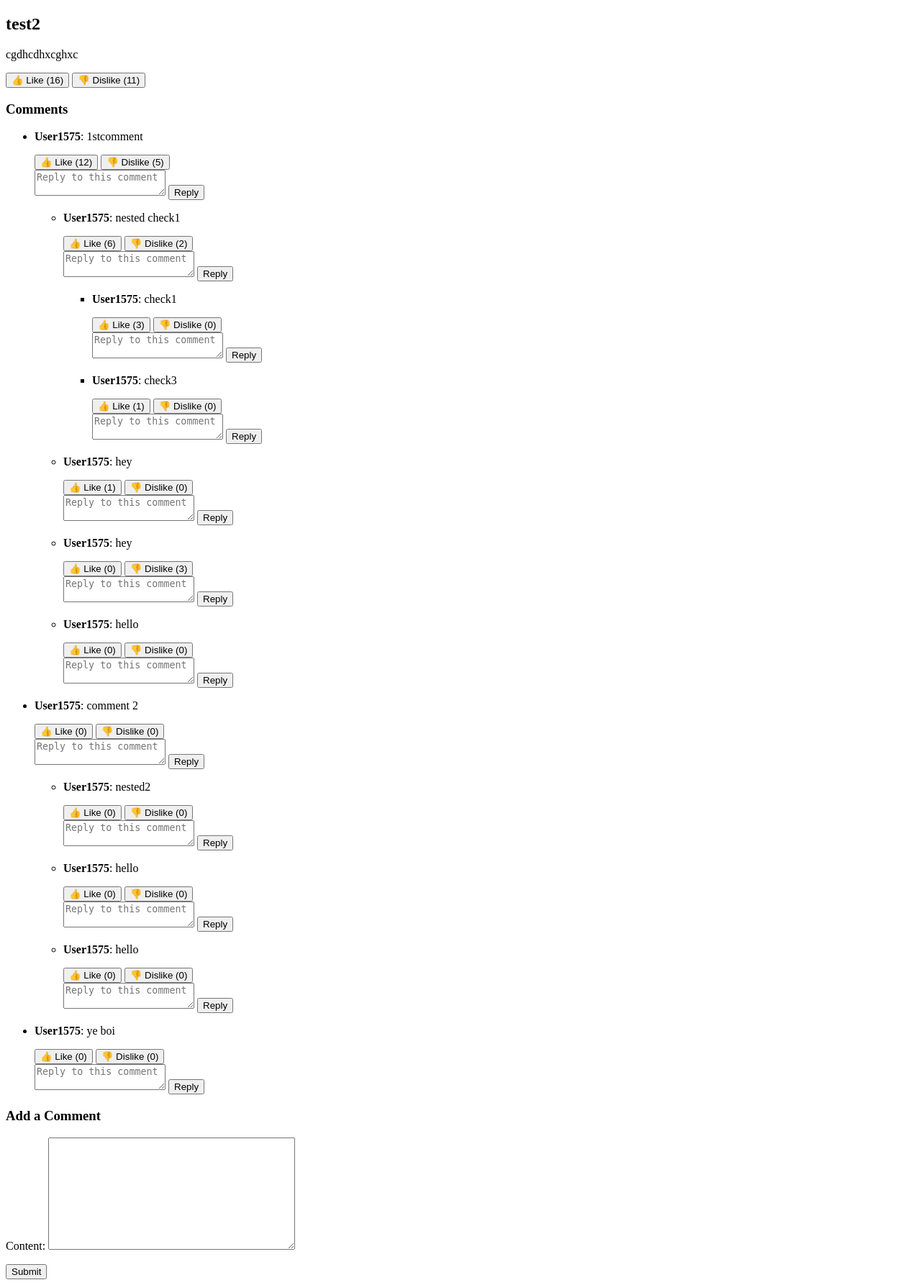
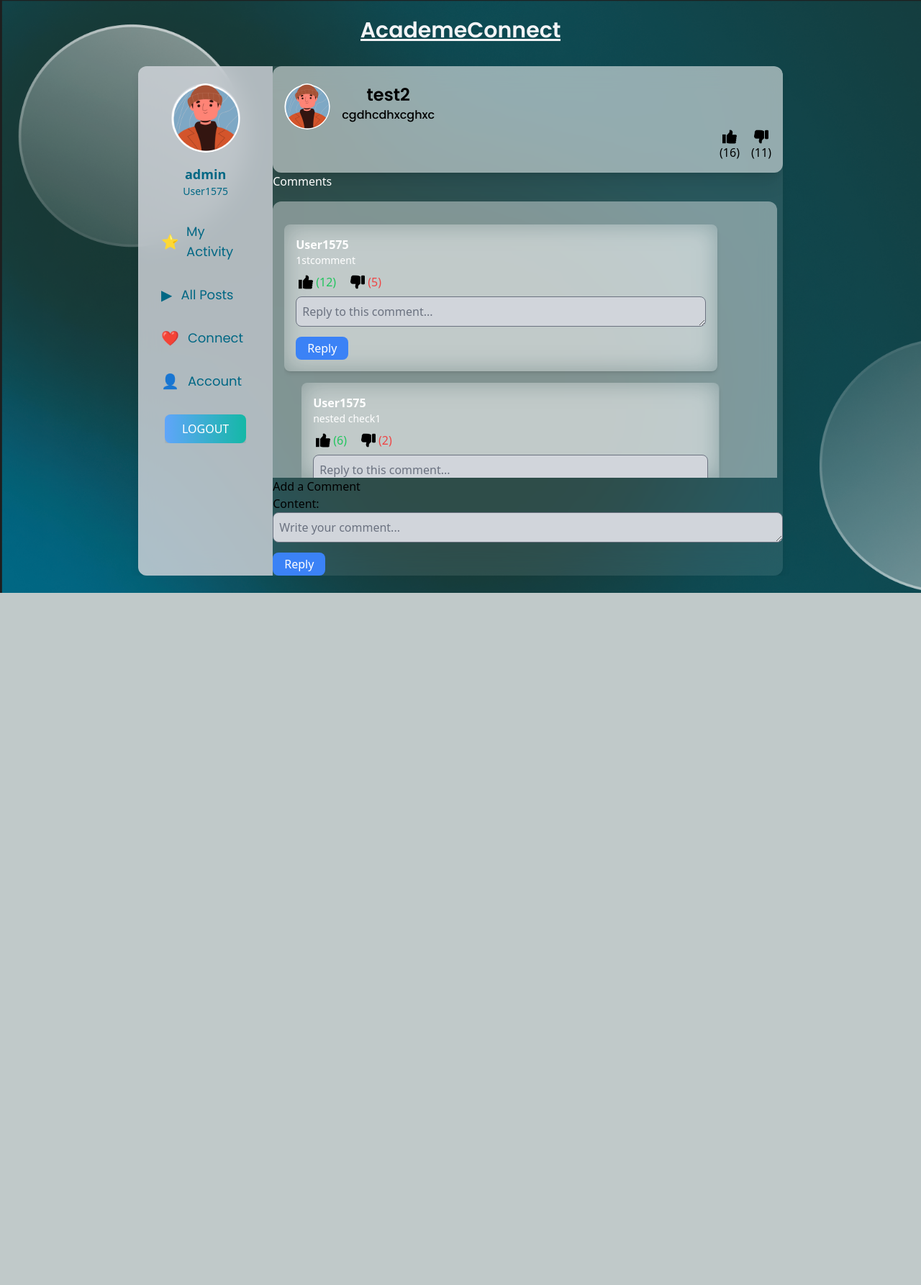
Before and after one commit to ARlSE01/academeconnect, a Django app: page /post/3/ in a window 1280 px wide. Shown: the whole page at 72% size. After the commit the page ends 824 px from the top, so only its background shows below. Run offline with Django 5.2, Linux system fonts and the light colour scheme; a user stored in the database is signed in; data comes from the database, SQL or seed files in the repository; both versions use the stored data as it was after the commit; some libraries are stand-ins or nearby versions.

Commit message:
changes to postdetail

```diff
--- a/connect/forms.py
+++ b/connect/forms.py
@@ -39,3 +39,10 @@ class CommentForm(forms.ModelForm):
     class Meta:
         model = Comment
         fields = ['content']
+        widgets = {
+            'content': forms.Textarea(attrs={
+                'class': 'w-full p-2 bg-gray-300 text-white rounded-lg',
+                'rows': 1,
+                'placeholder': 'Write your comment...',
+            }),
+        }
--- a/connect/templates/comments.html
+++ b/connect/templates/comments.html
@@ -1,24 +1,36 @@
-<li>
-    <p><strong>{{ comment.author.random_username }}</strong>: {{ comment.content }}</p>
+<li class="mt-4">
+    <div class="bg-white/10 backdrop-blur-lg p-4 rounded-lg shadow-md w-[90%] ml-{{ comment.depth|add:4 }}%">
+        <!-- Comment Author -->
+        <p class="font-semibold text-white">{{ comment.author.random_username }}</p>
+        <p class="text-sm text-white">{{ comment.content }}</p>
 
-    <!-- Like & Dislike buttons for comment -->
-    <button class="comment-like-btn" data-post="{{ comment.id }}">👍 Like (<span id="likes-count-{{ comment.id }}">{{ comment.likes }}</span>)</button>
-    <button class="comment-dislike-btn" data-post="{{ comment.id }}">👎 Dislike (<span id="dislikes-count-{{ comment.id }}">{{ comment.dislikes }}</span>)</button>
+        <!-- Like & Dislike Buttons -->
+        <div class="flex space-x-4 mt-2">
+            <button class="comment-like-btn text-green-500 flex items-center" data-post="{{ comment.id }}">
+                <img src="/static/uploads/like.png" class="h-5 w-5 mx-1"> (<span id="likes-count-{{ comment.id }}">{{ comment.likes }}</span>)
+            </button>
+            <button class="comment-dislike-btn text-red-500 flex items-center" data-post="{{ comment.id }}">
+                <img src="/static/uploads/dislike.png" class="h-5 w-5 mx-1"> (<span id="dislikes-count-{{ comment.id }}">{{ comment.dislikes }}</span>)
+            </button>
+        </div>
 
-    <!-- Reply Form -->
-    <form method="POST" action="{% url 'add_comment' comment.post.id %}">
-        {% csrf_token %}
-        <input type="hidden" name="parent_id" value="{{ comment.id }}">
-        <textarea name="content" placeholder="Reply to this comment"></textarea>
-        <button type="submit">Reply</button>
-    </form>
+        <!-- Reply Form -->
+        <form method="POST" action="{% url 'add_comment' comment.post.id %}" class="mt-2">
+            {% csrf_token %}
+            <input type="hidden" name="parent_id" value="{{ comment.id }}">
+            <textarea name="content" rows="1" class="w-full p-2 bg-gray-300  text-white rounded-lg" placeholder="Reply to this comment..."></textarea>
+            <button type="submit" class="mt-2 px-4 py-1 bg-blue-500 text-white rounded-lg">Reply</button>
+        </form>
+    </div>
 
-    <!-- Render Replies Recursively -->
-    <ul>
+    <!-- Recursive Rendering for Replies -->
+
+    <ul class="ml-{{ comment.depth|add:6 }}">
         {% for reply in comments %}
             {% if reply.parent == comment %}
                 {% include "comments.html" with comment=reply comments=comments %}
             {% endif %}
+
         {% endfor %}
     </ul>
 </li>
--- /dev/null
+++ b/connect/templates/nav.html
@@ -0,0 +1,91 @@
+{% load static %}
+{% load static tailwind_tags %}
+<!DOCTYPE html>
+<html lang="en">
+<head>
+    <meta charset="UTF-8">
+    <meta name="viewport" content="width=device-width, initial-scale=1.0">
+    <title>Dashboard</title>
+    {% block forjs %}
+    {% endblock %}
+      <link rel="preconnect" href="https://fonts.googleapis.com">
+<link rel="preconnect" href="https://fonts.gstatic.com" crossorigin>
+<link href="https://fonts.googleapis.com/css2?family=Poppins:ital,wght@0,100;0,200;0,300;0,400;0,500;0,600;0,700;0,800;0,900;1,100;1,200;1,300;1,400;1,500;1,600;1,700;1,800;1,900&display=swap" rel="stylesheet">
+    {% tailwind_css %}
+    <style>
+/* Hide Scrollbar Completely */
+::-webkit-scrollbar {
+    width: 0px; /* No scrollbar */
+    display: none;
+}
+::-webkit-scrollbar-thumb {
+    background-color: transparent; /* Invisible thumb */
+}
+::-webkit-scrollbar-track {
+    background-color: transparent; /* Invisible track */
+}
+* {
+    scrollbar-width: none; /* Firefox scrollbar hidden */
+    overflow-x: hidden; /* No horizontal scrolling */
+}
+
+@keyframes appear {
+    from{
+    opacity: 0;
+    scale: 0.8;
+    }
+    to {
+        opacity: 1;
+        scale: 1;
+    }
+}
+
+.block {
+    animation: appear linear;
+    animation-timeline: view();
+    animation-range: entry 0% cover 20% ;
+}
+</style>
+</head>
+<body class="bg-[url('/static/uploads/everybg.png')] bg-cover min-h-screen flex justify-center items-center p-6">
+<div class="flex flex-col w-[90vw] items-center space-y-8">
+<h1 class="text-3xl font-poppins font-semibold text-gray-100 underline">AcademeConnect</h1>
+    <div class="flex w-full max-w-[70vw] bg-white/10 backdrop-blur-lg rounded-xl shadow-lg overflow-hidden">
+        <!-- Sidebar -->
+        <div class="w-1/4 bg-gray-300/80 p-6 flex flex-col items-center text-[#006784]">
+            <div class="w-24 h-24 bg-gray-300 rounded-full overflow-hidden ">
+                <img src=" /{{user.profile_picture}} " alt="User" class="w-full h-full object-cover">
+            </div>
+            <h2 class="mt-4  font-semibold text-lg">{{user.username}}</h2>
+            <p class="text-sm">{{user.random_username}}</p>
+            <nav class="mt-6  space-y-4  w-full text-lg font-poppins">
+                <a href="../viewposts" class="flex items-center space-x-3 p-2 hover:bg-white/20 rounded-lg transition-all hover:scale-105 duration-300 ease-in-out">
+                    <span class="text-xl">⭐</span>
+                    <span>My Activity</span>
+                </a>
+                <a href="#" class="flex items-center space-x-3 p-2 hover:bg-white/20 rounded-lg transition-all hover:scale-105 duration-300 ease-in-out">
+                    <span class="text-xl">▶</span>
+                    <span>All Posts</span>
+                </a>
+                <a href="#" class="flex items-center space-x-3 p-2 hover:bg-white/20 rounded-lg transition-all hover:scale-105 duration-300 ease-in-out">
+                    <span class="text-xl">❤️</span>
+                    <span>Connect</span>
+                </a>
+                <a href="#" class="flex items-center space-x-3 p-2 hover:bg-white/20 rounded-lg transition-all hover:scale-105 duration-300 ease-in-out">
+                    <span class="text-xl">👤</span>
+                    <span>Account</span>
+                </a>
+            </nav>
+            <form action="../logout/" method="post" class="transition-all hover:scale-105 duration-300 ease-in-out">
+                {% csrf_token %}
+            <button class="mt-6 bg-gradient-to-r from-blue-400 to-teal-500 text-white px-6 py-2 rounded-lg w-full shadow-md hover:opacity-80 ">LOGOUT</button>
+            </form>
+        </div>
+
+{% block content %}
+        <!-- Main Content -->
+      {% endblock %}
+    </div>
+</div>
+</body>
+</html>
--- a/connect/templates/post_detail.html
+++ b/connect/templates/post_detail.html
@@ -1,35 +1,53 @@
+{% extends 'nav.html' %}
 {% load static %}
-<!DOCTYPE html>
-<html lang="en">
-<head>
-    <meta charset="UTF-8">
-    <title>Post Details</title>
+
+{% block forjs %}
 <script src="{% static 'likesdislikes.js' %}"></script>
-</head>
-<body>
+{% endblock %}
 
-<h2>{{ post.title }}</h2>
-<p>{{ post.content }}</p>
+{% block content %}
+<div class="flex flex-col w-full">
+    <div class="w-full bg-white/50 rounded-xl p-4 shadow-xl ">
+        <div class="flex w-full items-center justify-start flex-wrap ">
+            <img src="{{ post.author.profile_picture.url }}" class="w-16 h-16 mt-2 rounded-full">
+            <div class="flex flex-col justify-center p-2 ml-2 items-center">
+                <h2 class="font-poppins font-semibold text-2xl text-black text-left">{{ post.title }}</h2>
+                <p class="font-poppins font-medium text-black text-left">{{ post.content }}</p>
+            </div>
+        </div>
 
         <!-- Like & Dislike buttons for post -->
-<button class="like-btn" data-post="{{ post.id }}">👍 Like (<span id="likes-count-{{ post.id }}">{{ post.likes }}</span>)</button>
-<button class="dislike-btn" data-post="{{ post.id }}">👎 Dislike (<span id="dislikes-count-{{ post.id }}">{{ post.dislikes }}</span>)</button>
+        <div class="flex w-full justify-end space-x-4 items-center">
+            <button class="like-btn" data-post="{{ post.id }}">
+                <img src="{% static 'uploads/like.png' %}" class="h-5 w-5  mx-1">
+                (<span id="likes-count-{{ post.id }}">{{ post.likes }}</span>)
+            </button>
+            <button class="dislike-btn" data-post="{{ post.id }}">
+                <img src="{% static 'uploads/dislike.png' %}" class="h-5 w-5  mx-1">
+                (<span id="dislikes-count-{{ post.id }}">{{ post.dislikes }}</span>)
+            </button>
+        </div>
+    </div>
 
-<h3>Comments</h3>
+    <h3 class="text-white">Comments</h3>
+    <div class="mt-4 h-96 overflow-y-auto space-y-4 pr-2 ">
     <ul>
         {% for comment in comments %}
             {% if not comment.parent %}
+                <div class="w-full rounded-xl p-4 shadow-xl bg-white/40 space-y-2 ">
                     {% include "comments.html" with comment=comment comments=comments %}
+                </div>
             {% endif %}
         {% endfor %}
     </ul>
+    </div>
 
     <h3>Add a Comment</h3>
     <form method="POST" action="{% url 'add_comment' post.id %}">
         {% csrf_token %}
         {{ form.as_p }}
-    <button type="submit">Submit</button>
+        <button type="submit" class="mt-2 px-4 py-1 bg-blue-500 text-white rounded-lg">Reply</button>
     </form>
+</div>
 
-</body>
-</html>
+{% endblock %}
--- a/theme/static/css/dist/styles.css
+++ b/theme/static/css/dist/styles.css
@@ -807,11 +807,21 @@ select {
   grid-column: span 2 / span 2;
 }
 
+.mx-1 {
+  margin-left: 0.25rem;
+  margin-right: 0.25rem;
+}
+
 .mx-12 {
   margin-left: 3rem;
   margin-right: 3rem;
 }
 
+.mx-6 {
+  margin-left: 1.5rem;
+  margin-right: 1.5rem;
+}
+
 .mx-auto {
   margin-left: auto;
   margin-right: auto;
@@ -822,34 +832,8 @@ select {
   margin-bottom: 1rem;
 }
 
-.mx-6 {
-  margin-left: 1.5rem;
-  margin-right: 1.5rem;
-}
-
-.mx-8 {
-  margin-left: 2rem;
-  margin-right: 2rem;
-}
-
-.mx-4 {
-  margin-left: 1rem;
-  margin-right: 1rem;
-}
-
-.mx-1 {
-  margin-left: 0.25rem;
-  margin-right: 0.25rem;
-}
-
-.mx-24 {
-  margin-left: 6rem;
-  margin-right: 6rem;
-}
-
-.mx-16 {
-  margin-left: 4rem;
-  margin-right: 4rem;
+.mb-2 {
+  margin-bottom: 0.5rem;
 }
 
 .mb-3 {
@@ -868,10 +852,18 @@ select {
   margin-left: 1rem;
 }
 
+.ml-6 {
+  margin-left: 1.5rem;
+}
+
 .ml-7 {
   margin-left: 1.75rem;
 }
 
+.mr-1 {
+  margin-right: 0.25rem;
+}
+
 .mr-10 {
   margin-right: 2.5rem;
 }
@@ -892,42 +884,22 @@ select {
   margin-top: 3vw;
 }
 
-.ml-6 {
-  margin-left: 1.5rem;
-}
-
-.mb-2 {
-  margin-bottom: 0.5rem;
+.mt-2 {
+  margin-top: 0.5rem;
+}
+
+.ml-16 {
+  margin-left: 4rem;
+}
+
+.ml-12 {
+  margin-left: 3rem;
 }
 
 .ml-2 {
   margin-left: 0.5rem;
 }
 
-.ml-1 {
-  margin-left: 0.25rem;
-}
-
-.mr-1 {
-  margin-right: 0.25rem;
-}
-
-.ml-24 {
-  margin-left: 6rem;
-}
-
-.ml-48 {
-  margin-left: 12rem;
-}
-
-.ml-44 {
-  margin-left: 11rem;
-}
-
-.ml-10 {
-  margin-left: 2.5rem;
-}
-
 .block {
   display: block;
 }
@@ -958,6 +930,10 @@ select {
 
 .h-3\/4 {
   height: 75%;
+}
+
+.h-5 {
+  height: 1.25rem;
 }
 
 .h-96 {
@@ -981,22 +957,26 @@ select {
   height: 100vh;
 }
 
-.h-5 {
-  height: 1.25rem;
+.h-16 {
+  height: 4rem;
 }
 
 .min-h-screen {
   min-height: 100vh;
 }
 
-.w-1\/3 {
-  width: 33.333333%;
+.w-1\/4 {
+  width: 25%;
 }
 
 .w-10 {
   width: 2.5rem;
 }
 
+.w-11\/12 {
+  width: 91.666667%;
+}
+
 .w-12 {
   width: 3rem;
 }
@@ -1005,6 +985,14 @@ select {
   width: 6rem;
 }
 
+.w-3\/4 {
+  width: 75%;
+}
+
+.w-5 {
+  width: 1.25rem;
+}
+
 .w-6 {
   width: 1.5rem;
 }
@@ -1013,75 +1001,26 @@ select {
   width: 65vw;
 }
 
+.w-\[90vw\] {
+  width: 90vw;
+}
+
 .w-full {
   width: 100%;
 }
 
-.w-2\/3 {
-  width: 66.666667%;
-}
-
-.w-fit {
-  width: -moz-fit-content;
-  width: fit-content;
-}
-
-.w-\[50vw\] {
-  width: 50vw;
-}
-
-.w-\[90vw\] {
-  width: 90vw;
-}
-
-.w-3\/4 {
-  width: 75%;
-}
-
-.w-4\/5 {
-  width: 80%;
-}
-
-.w-5\/6 {
-  width: 83.333333%;
-}
-
-.w-11\/12 {
-  width: 91.666667%;
-}
-
-.w-5 {
-  width: 1.25rem;
-}
-
-.w-2\/5 {
-  width: 40%;
-}
-
-.w-1\/5 {
-  width: 20%;
-}
-
-.w-1\/4 {
-  width: 25%;
-}
-
-.w-screen {
-  width: 100vw;
-}
-
-.w-auto {
-  width: auto;
+.w-\[90\%\] {
+  width: 90%;
+}
+
+.w-16 {
+  width: 4rem;
 }
 
 .max-w-2xl {
   max-width: 42rem;
 }
 
-.max-w-5xl {
-  max-width: 64rem;
-}
-
 .max-w-\[50vw\] {
   max-width: 50vw;
 }
@@ -1167,6 +1062,10 @@ select {
   flex-direction: column;
 }
 
+.flex-wrap {
+  flex-wrap: wrap;
+}
+
 .items-start {
   align-items: flex-start;
 }
@@ -1177,6 +1076,14 @@ select {
 
 .items-center {
   align-items: center;
+}
+
+.justify-start {
+  justify-content: flex-start;
+}
+
+.justify-end {
+  justify-content: flex-end;
 }
 
 .justify-center {
@@ -1322,6 +1217,10 @@ select {
   background-color: rgb(209 213 219 / var(--tw-bg-opacity, 1));
 }
 
+.bg-gray-300\/80 {
+  background-color: rgb(209 213 219 / 0.8);
+}
+
 .bg-gray-50 {
   --tw-bg-opacity: 1;
   background-color: rgb(249 250 251 / var(--tw-bg-opacity, 1));
@@ -1350,8 +1249,31 @@ select {
   background-color: rgb(255 255 255 / 0.1);
 }
 
+.bg-white\/40 {
+  background-color: rgb(255 255 255 / 0.4);
+}
+
+.bg-blue-500 {
+  --tw-bg-opacity: 1;
+  background-color: rgb(59 130 246 / var(--tw-bg-opacity, 1));
+}
+
+.bg-gray-800 {
+  --tw-bg-opacity: 1;
+  background-color: rgb(31 41 55 / var(--tw-bg-opacity, 1));
+}
+
 .bg-white\/20 {
   background-color: rgb(255 255 255 / 0.2);
+}
+
+.bg-white\/50 {
+  background-color: rgb(255 255 255 / 0.5);
+}
+
+.bg-gray-900 {
+  --tw-bg-opacity: 1;
+  background-color: rgb(17 24 39 / var(--tw-bg-opacity, 1));
 }
 
 .bg-gray-500 {
@@ -1359,12 +1281,8 @@ select {
   background-color: rgb(107 114 128 / var(--tw-bg-opacity, 1));
 }
 
-.bg-white\/40 {
-  background-color: rgb(255 255 255 / 0.4);
-}
-
-.bg-gray-300\/80 {
-  background-color: rgb(209 213 219 / 0.8);
+.bg-gray-300\/40 {
+  background-color: rgb(209 213 219 / 0.4);
 }
 
 .bg-\[url\(\'\/static\/uploads\/classroom\.jpg\'\)\] {
@@ -1493,6 +1421,20 @@ select {
   padding-bottom: 0.75rem;
 }
 
+.px-4 {
+  padding-left: 1rem;
+  padding-right: 1rem;
+}
+
+.py-1 {
+  padding-top: 0.25rem;
+  padding-bottom: 0.25rem;
+}
+
+.pl-10 {
+  padding-left: 2.5rem;
+}
+
 .pr-32 {
   padding-right: 8rem;
 }
@@ -1505,20 +1447,12 @@ select {
   padding-top: 1rem;
 }
 
-.pl-10 {
-  padding-left: 2.5rem;
-}
-
-.pb-6 {
-  padding-bottom: 1.5rem;
-}
-
-.pr-6 {
-  padding-right: 1.5rem;
-}
-
-.pt-6 {
-  padding-top: 1.5rem;
+.pr-2 {
+  padding-right: 0.5rem;
+}
+
+.text-left {
+  text-align: left;
 }
 
 .text-center {
@@ -1529,16 +1463,17 @@ select {
   text-align: right;
 }
 
-.align-middle {
-  vertical-align: middle;
-}
-
 .font-poppins {
   font-family: Poppins, sans-serif;
 }
 
 .font-serif {
   font-family: ui-serif, Georgia, Cambria, "Times New Roman", Times, serif;
+}
+
+.text-2xl {
+  font-size: 1.5rem;
+  line-height: 2rem;
 }
 
 .text-3xl {
@@ -1571,21 +1506,6 @@ select {
   line-height: 1.75rem;
 }
 
-.text-xs {
-  font-size: 0.75rem;
-  line-height: 1rem;
-}
-
-.text-2xl {
-  font-size: 1.5rem;
-  line-height: 2rem;
-}
-
-.text-7xl {
-  font-size: 4.5rem;
-  line-height: 1;
-}
-
 .font-bold {
   font-weight: 700;
 }
@@ -1661,28 +1576,27 @@ select {
   color: rgb(255 255 255 / var(--tw-text-opacity, 1));
 }
 
+.text-green-500 {
+  --tw-text-opacity: 1;
+  color: rgb(34 197 94 / var(--tw-text-opacity, 1));
+}
+
+.text-red-500 {
+  --tw-text-opacity: 1;
+  color: rgb(239 68 68 / var(--tw-text-opacity, 1));
+}
+
+.text-blue-400 {
+  --tw-text-opacity: 1;
+  color: rgb(96 165 250 / var(--tw-text-opacity, 1));
+}
+
 .underline {
   text-decoration-line: underline;
 }
 
-.opacity-0 {
-  opacity: 0;
-}
-
-.opacity-80 {
-  opacity: 0.8;
-}
-
 .opacity-90 {
   opacity: 0.9;
-}
-
-.opacity-100 {
-  opacity: 1;
-}
-
-.opacity-50 {
-  opacity: 0.5;
 }
 
 .shadow-lg {
@@ -1694,6 +1608,12 @@ select {
 .shadow-md {
   --tw-shadow: 0 4px 6px -1px rgb(0 0 0 / 0.1), 0 2px 4px -2px rgb(0 0 0 / 0.1);
   --tw-shadow-colored: 0 4px 6px -1px var(--tw-shadow-color), 0 2px 4px -2px var(--tw-shadow-color);
+  box-shadow: var(--tw-ring-offset-shadow, 0 0 #0000), var(--tw-ring-shadow, 0 0 #0000), var(--tw-shadow);
+}
+
+.shadow-xl {
+  --tw-shadow: 0 20px 25px -5px rgb(0 0 0 / 0.1), 0 8px 10px -6px rgb(0 0 0 / 0.1);
+  --tw-shadow-colored: 0 20px 25px -5px var(--tw-shadow-color), 0 8px 10px -6px var(--tw-shadow-color);
   box-shadow: var(--tw-ring-offset-shadow, 0 0 #0000), var(--tw-ring-shadow, 0 0 #0000), var(--tw-shadow);
 }
 
```
Also changed, not shown: other parts of theme/static/css/dist/styles.css (+36 -85 lines), connect/models.py (+9 -0 lines), connect/templates/viewpost.html (+5 -87 lines), connect/static/uploads/Screenshot 2025-03-14 at 9.56.05 AM.png (added), db.sqlite3, 1 other file. Lines whose indentation alone changed are shown as unchanged.
